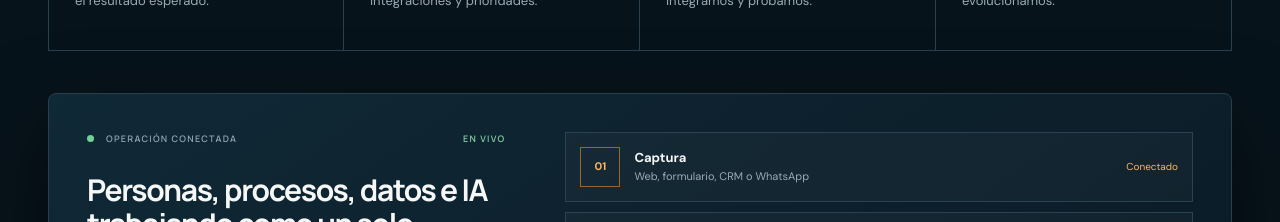
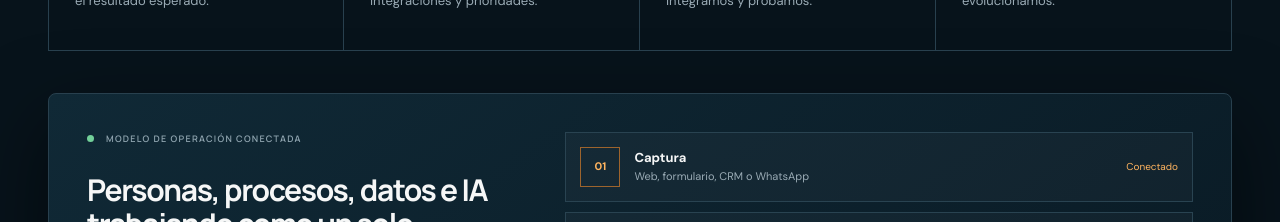
Before and after one commit to stonerootgroup/stonerootgroup.github.io, a Next.js app: page / in a window 1280 px wide. Shown: the part 4280-4502 px from the top of the page. Built offline with nearby package versions, Linux system fonts and the light colour scheme.

Commit message:
Update HomePage component: modify operation model label and enhance CSS for card layout

```diff
--- a/css/onepage.css
+++ b/css/onepage.css
@@ -18,6 +18,7 @@
 .hero-copy{position:relative;z-index:2;width:min(690px,62%)}
 .process-system{display:grid;grid-template-columns:.8fr 1.2fr;gap:60px;max-width:none;margin-top:42px;padding:38px}
 .process-system h2{margin-bottom:0}
+.process-system .card-top span:last-child{margin-left:0;color:#8fa4af}
 
 @media(max-width:900px){
   .hero-copy{width:min(630px,78%)}
--- a/src/components/HomePage.tsx
+++ b/src/components/HomePage.tsx
@@ -55,7 +55,7 @@ export function HomePage() {
         <div className="steps"><article><b>01</b><small>ENTENDER</small><h3>Discovery</h3><p>Entendemos el problema, los usuarios y el resultado esperado.</p></article><article><b>02</b><small>DISEÑAR</small><h3>Solution Blueprint</h3><p>Definimos la solución, alcance, integraciones y prioridades.</p></article><article><b>03</b><small>CONSTRUIR</small><h3>Build & Automate</h3><p>Desarrollamos, configuramos, integramos y probamos.</p></article><article><b>04</b><small>ESCALAR</small><h3>Launch & Improve</h3><p>Publicamos, medimos resultados y evolucionamos.</p></article></div>
         <div className="system-card process-system" aria-label="Flujo de transformación digital">
           <div>
-            <div className="card-top"><span className="signal" /><span>OPERACIÓN CONECTADA</span><span>EN VIVO</span></div>
+            <div className="card-top"><span className="signal" /><span>MODELO DE OPERACIÓN CONECTADA</span></div>
             <h2>Personas, procesos, datos e IA trabajando como un solo sistema.</h2>
           </div>
           <div className="flow">{flow.map(([title, body, state], index) => <article key={title}><b>{String(index + 1).padStart(2, "0")}</b><span><strong>{title}</strong><small>{body}</small></span><i>{state}</i></article>)}</div>
```
